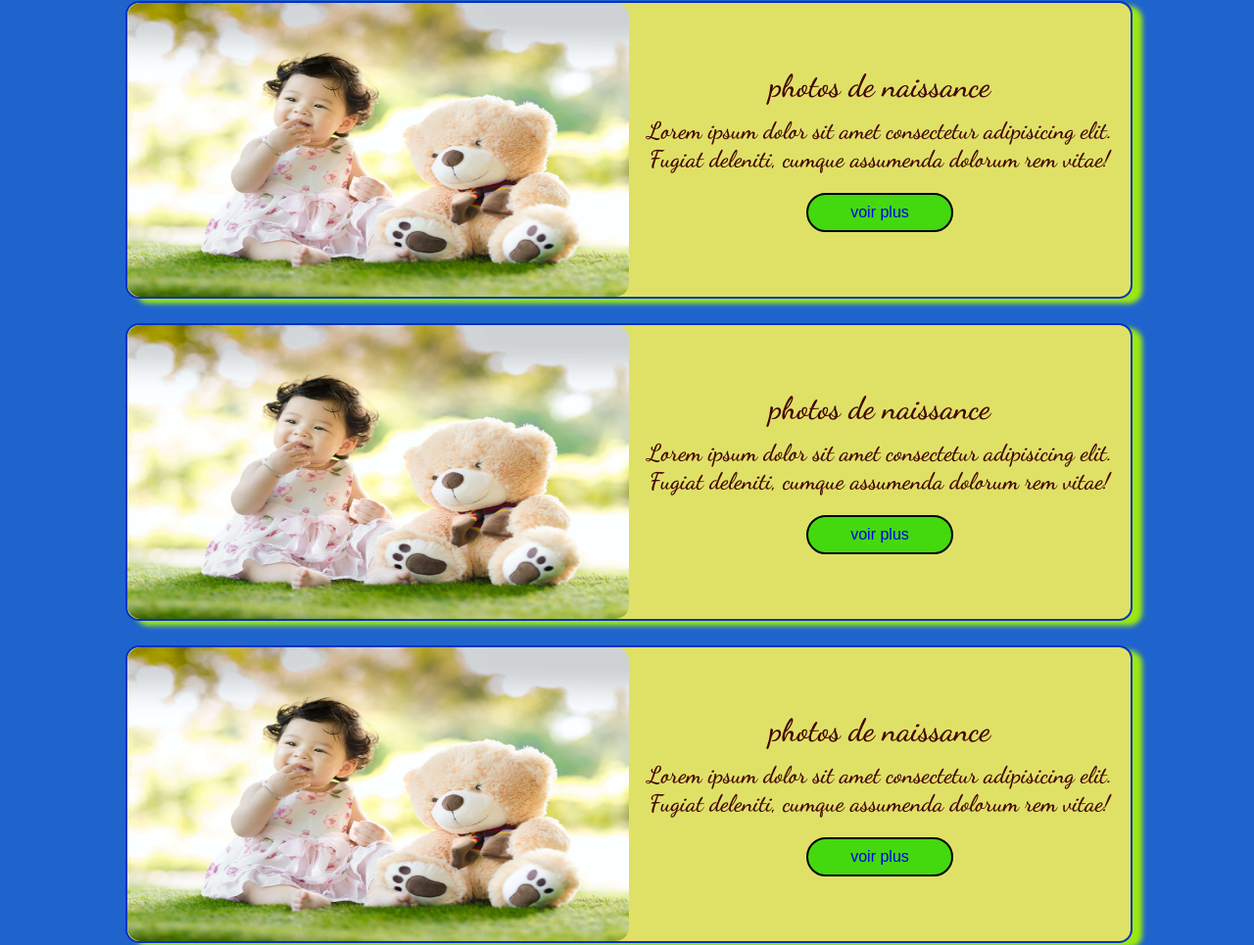
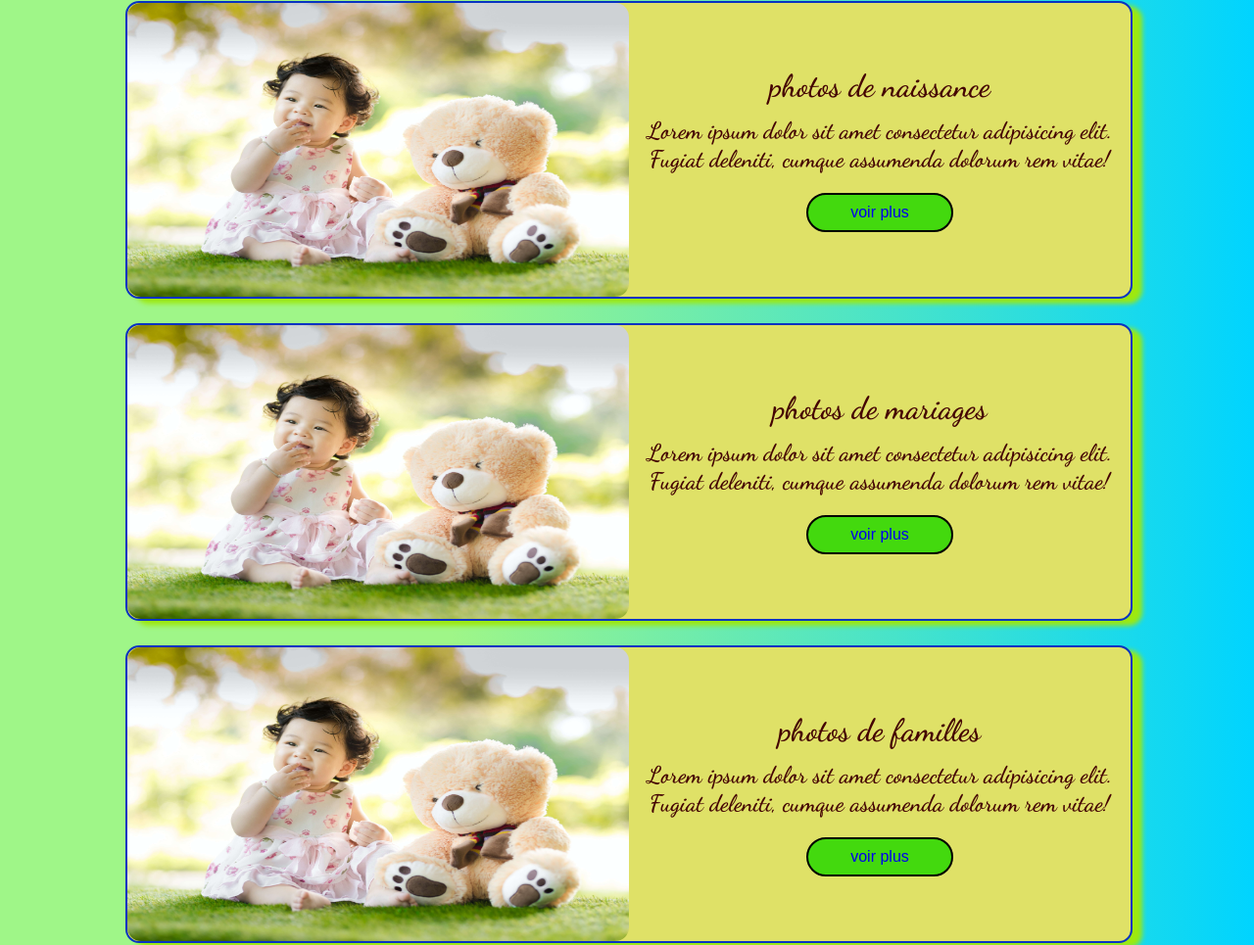
Before and after one commit to jeromebrosgol/JB-photography, an Eleventy site: page src/index.njk in a window 1280 px wide. Shown: the part 328-1293 px from the top of the page at 98% size. Built offline with nearby package versions, Linux system fonts and the light colour scheme; Eleventy itself is replaced by a stand-in of ours; files that its build step writes are made by us from their sources.

Commit message:
change color body

```diff
--- a/src/_includes/card.njk
+++ b/src/_includes/card.njk
@@ -19,7 +19,7 @@
     <!--start card2-->
     <img class="card__img" src="img/photo bb.jpg" alt="baby">
     <div class="card__description">
-      <h2 class="card__title">photos de naissance</h2>
+      <h2 class="card__title">photos de mariages</h2>
       <p class="card__p">Lorem ipsum dolor sit amet consectetur adipisicing elit.
          Fugiat deleniti, cumque assumenda dolorum
         rem vitae!</p>
@@ -34,7 +34,7 @@
     <!--start card3-->
     <img class="card__img" src="img/photo bb.jpg" alt="baby">
     <div class="card__description">
-      <h2 class="card__title">photos de naissance</h2>
+      <h2 class="card__title">photos de familles</h2>
       <p class="card__p">Lorem ipsum dolor sit amet consectetur adipisicing elit.
          Fugiat deleniti, cumque assumenda dolorum
         rem vitae!</p>
--- a/src/scss/layout/header.scss
+++ b/src/scss/layout/header.scss
@@ -3,7 +3,6 @@
   grid-template-columns: repeat(3, 1fr);
   gap: 2px;
   justify-items: center;
-  background: rgb(47, 255, 203);
   min-height: 250px;
     @include md{
       min-height: 200px;
--- a/src/scss/variables/variables.scss
+++ b/src/scss/variables/variables.scss
@@ -1,5 +1,5 @@
 /*colors*/
-$body--color: #1f64cc;
+$body--color: linear-gradient(90deg, rgba(159,246,136,1) 36%, rgba(0,212,255,1) 100%);
 $title--color: #440303;
 $card-p--color : #E01515;
 $footer--color : #ffff;
--- a/src/service.njk
+++ b/src/service.njk
@@ -5,3 +5,9 @@ pageTitle : services
 homeDescription : consultez nos services et nos tarifs
 tabService : active
 ---
+<main>
+  <h1>{{ siteTitle }}<br>{{pageTitle}}</h1>
+
+
+
+</main>
```
Also changed, not shown: src/css/style.css, 3 other files.
